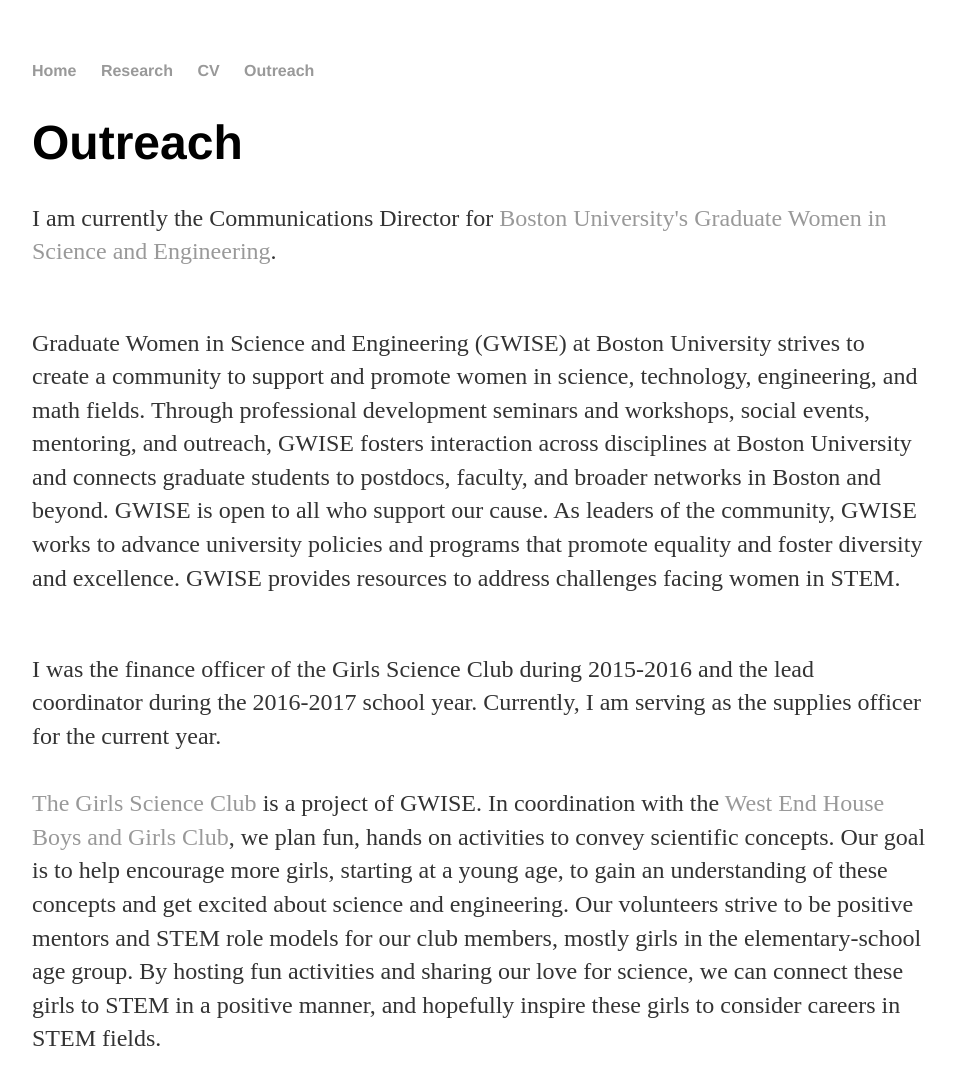
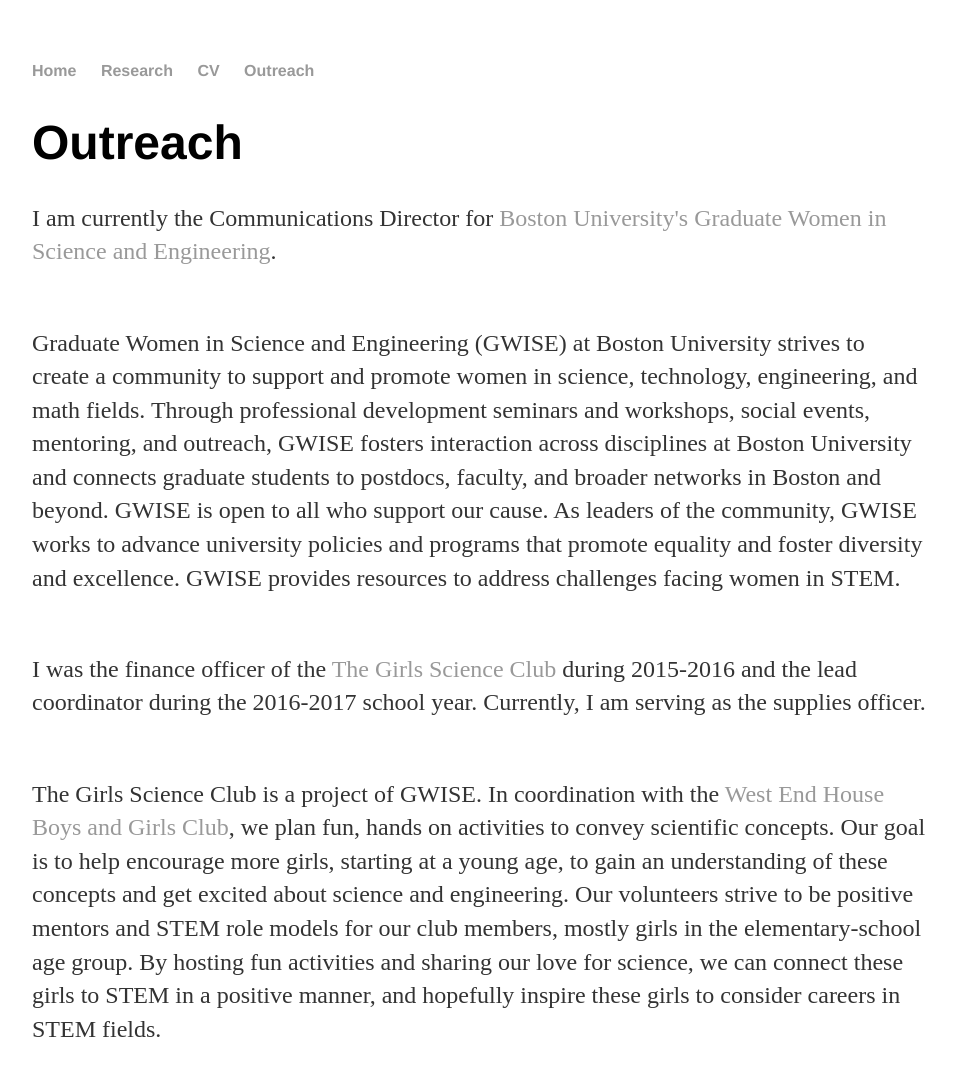
Before and after one commit to rkstan/rkstan.github.io, a Jekyll site: the page built from outreach/index.html, in a window 1280 px wide. Shown: the top 1086 px of the page, without its empty margins (160-1116 px from the left). Built offline with Jekyll 4.4.1, drawn with Linux system fonts in a browser that asks for light colours.

Commit message:
Update index.html

```diff
--- a/outreach/index.html
+++ b/outreach/index.html
@@ -11,9 +11,9 @@
 			<br>
 			<p> Graduate Women in Science and Engineering (GWISE) at Boston University strives to create a community to support and promote women in science, technology, engineering, and math fields. Through professional development seminars and workshops, social events, mentoring, and outreach, GWISE fosters interaction across disciplines at Boston University and connects graduate students to postdocs, faculty, and broader networks in Boston and beyond. GWISE is open to all who support our cause. As leaders of the community, GWISE works to advance university policies and programs that promote equality and foster diversity and excellence. GWISE provides resources to address challenges facing women in STEM.<br>
 			<br>
-			<p>I was the finance officer of the Girls Science Club during 2015-2016 and the lead coordinator during the 2016-2017 school year. Currently, I am serving as the supplies officer for the current year. <br>
+			<p>I was the finance officer of the <a href="https://sciencegirlsclub.wordpress.com/">The Girls Science Club</a> during 2015-2016 and the lead coordinator during the 2016-2017 school year. Currently, I am serving as the supplies officer. <br>
 			<br>
-			<a href="https://sciencegirlsclub.wordpress.com/">The Girls Science Club</a>  is a project of GWISE. In coordination with the <a href="http://westendhouse.org/">West End House Boys and Girls Club</a>, we plan fun, hands on activities to convey scientific concepts. Our goal is to help encourage more girls, starting at a young age, to gain an understanding of these concepts and get excited about science and engineering. Our volunteers strive to be positive mentors and STEM role models for our club members, mostly girls in the elementary-school age group. By hosting fun activities and sharing our love for science, we can connect these girls to STEM in a positive manner, and hopefully inspire these girls to consider careers in STEM fields. <br>
+			<p>The Girls Science Club is a project of GWISE. In coordination with the <a href="http://westendhouse.org/">West End House Boys and Girls Club</a>, we plan fun, hands on activities to convey scientific concepts. Our goal is to help encourage more girls, starting at a young age, to gain an understanding of these concepts and get excited about science and engineering. Our volunteers strive to be positive mentors and STEM role models for our club members, mostly girls in the elementary-school age group. By hosting fun activities and sharing our love for science, we can connect these girls to STEM in a positive manner, and hopefully inspire these girls to consider careers in STEM fields. <br>
 			</p>
 			<br>
 			<img style="float: center;" src="../images/GSC.jpg" width="300" height="400">
```
